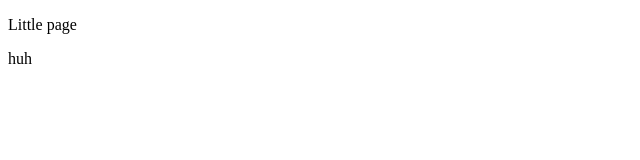
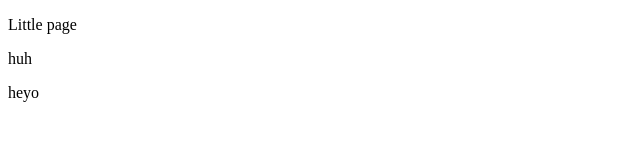
Before and after one commit to amitchelll/INTEX, a plain HTML site: page index.html in a window 1280 px wide. Shown: the full height of the page, 0-640 px from the left. Drawn offline with Linux system fonts and the light colour scheme.

Commit message:
i updated it

```diff
--- a/index.html
+++ b/index.html
@@ -9,5 +9,6 @@
 <body>
     <p>Little page</p>
     <p>huh</p>
+    <p>heyo</p>
 </body>
 </html>
```
